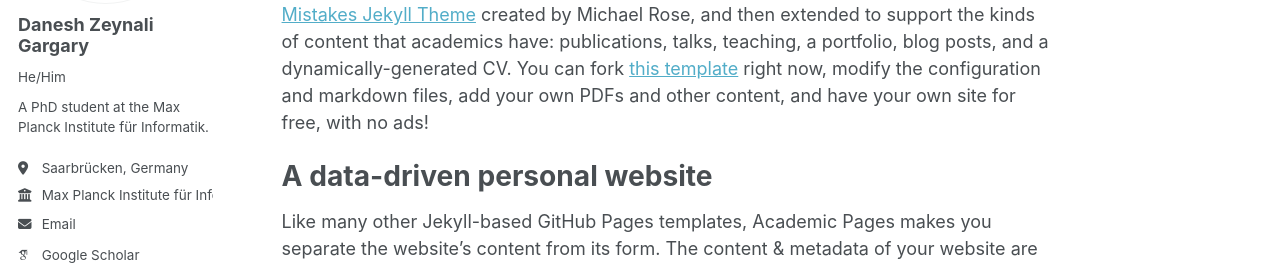
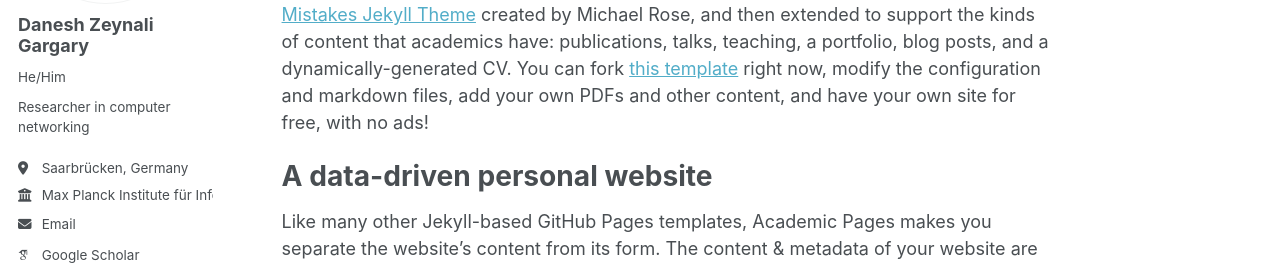
Before and after one commit to daneshzg/CV, a Jekyll site: the page built from _pages/about.md, in a window 1280 px wide. Shown: the part 283-549 px from the top of the page. Built offline with Jekyll 4.4.1, drawn with Linux system fonts in a browser that asks for light colours; some web fonts are replaced.

Commit message:
Update _config.yml

```diff
--- a/_config.yml
+++ b/_config.yml
@@ -24,7 +24,7 @@ author:
   avatar           : "danesh.jpg"
   name             : "Danesh Zeynali Gargary"
   pronouns         : "He/Him"
-  bio              : "A PhD student at the Max Planck Institute für Informatik."
+  bio              : "Researcher in computer networking"
   location         : "Saarbrücken, Germany"
   employer         : "Max Planck Institute für Informatik."
   URI              : "https://www.mpi-inf.mpg.de/departments/inet"
```
